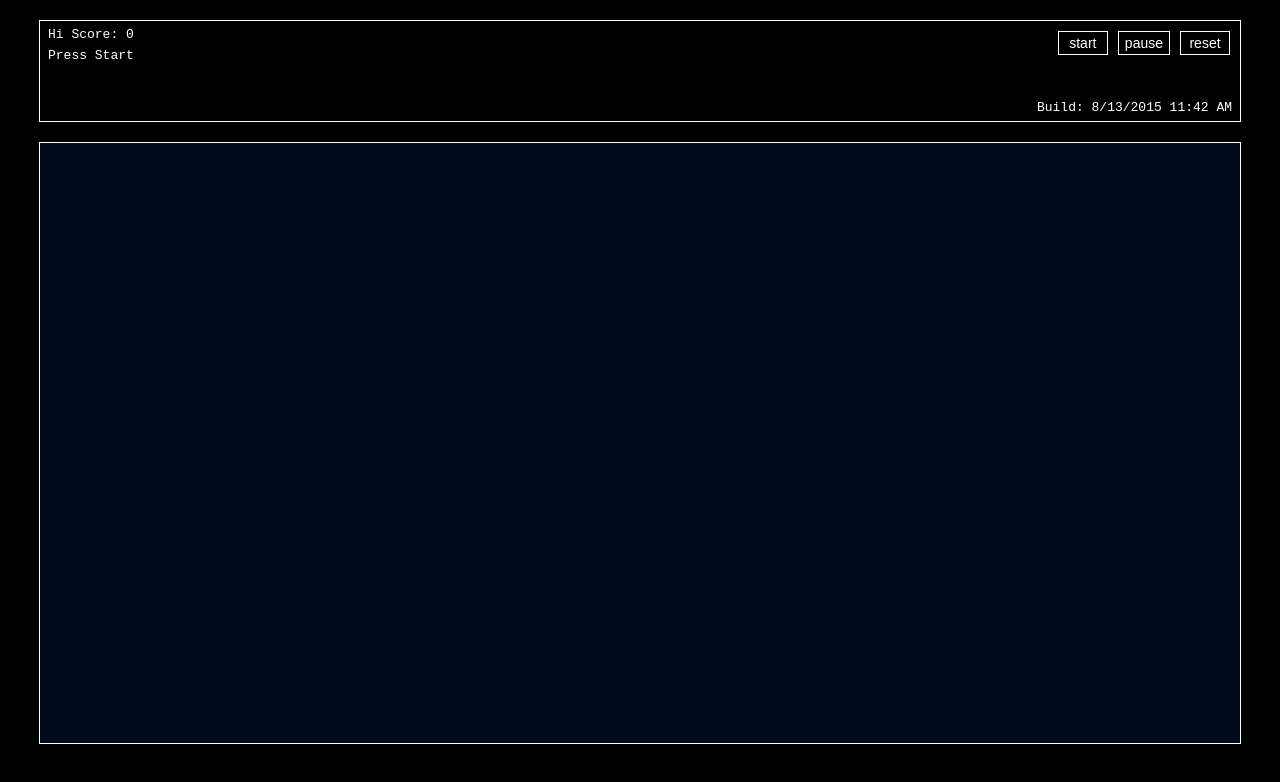
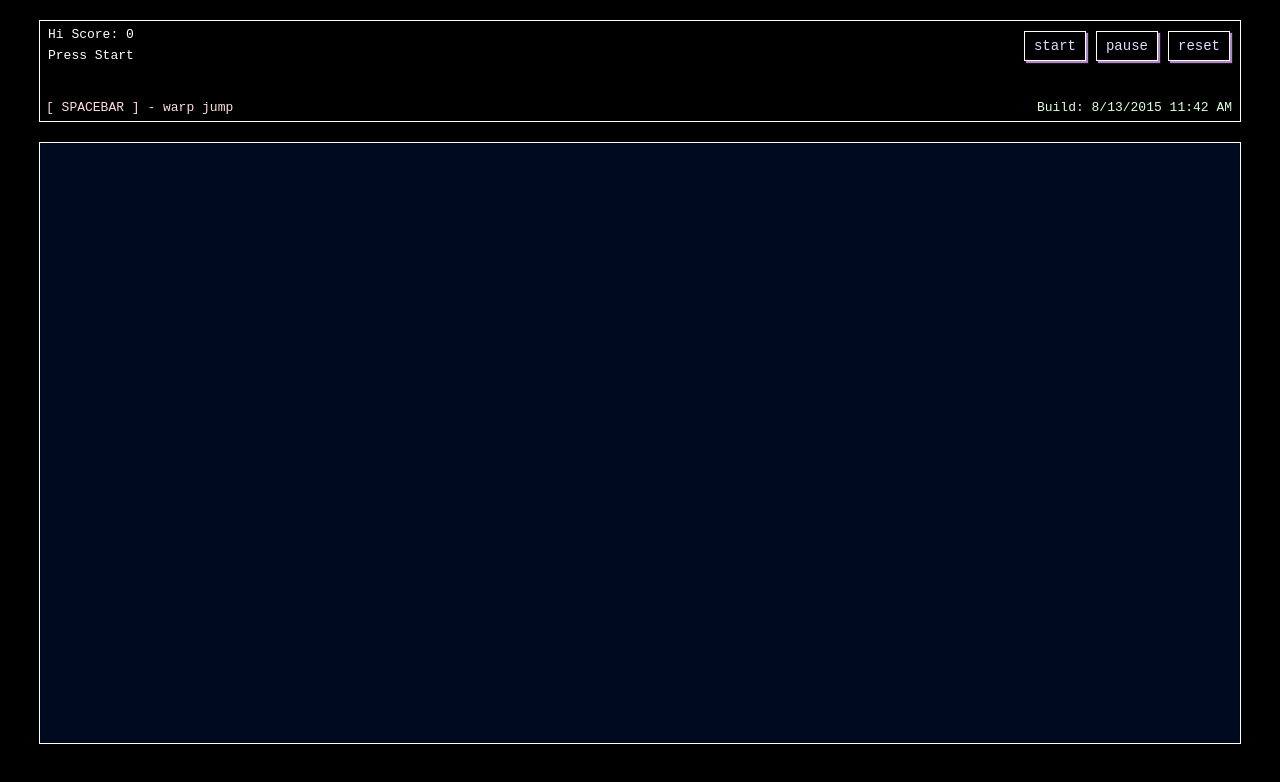
Before and after one commit to bytegames/bytes, a plain HTML site: page index.html in a window 1280 px wide. Drawn offline with Linux system fonts and the light colour scheme.

Commit message:
Updated header graphics

```diff
--- a/index.html
+++ b/index.html
@@ -11,6 +11,7 @@
         <button id="reset">reset</button>
         <button id="pause">pause</button>
         <button id="start">start</button>
+        <aside>[ SPACEBAR ] - warp jump</aside>
         <div id="score"></div>
         <div id="lives"></div>
         <span id="build"></span>
--- a/style.css
+++ b/style.css
@@ -2,7 +2,8 @@ body {
      margin: 0;
      color: white;
      background-color: black;
-     font-family: monospace;
+     font-family: 'Courier New', Courier, monospace;
+     font-size: 13px;
 }
 
 header {
@@ -21,13 +22,30 @@ header button {
     margin-right: 10px;
     margin-top: 10px;
     display: block;
-    height: 24px;
+    height: 30px;
     min-width: 50px;
     font-size: 14px;
     font-weight: 300;
-    color: white;
+    padding: 3px 9px;
+    color: #DDDDFF;
     background: none;
     border: 1px solid white;
+    box-shadow: 2px 2px 1px  rgb(177, 135, 201);
+    font-family: 'Courier New', Courier, monospace
+}
+
+header button:active {
+    box-shadow: none;
+    margin-right: 9px;
+    margin-top: 11px;
+    box-shadow: -1px -1px 1px  rgb(76, 61, 85);
+}
+
+header aside {
+    position: absolute;
+    bottom: 6px;
+    left: 6px;
+    color: #FFDDDD;
 }
 
 header div {
@@ -41,6 +59,7 @@ header span {
     position: absolute;
     right: 8px;
     bottom: 6px;
+    color: #DDFFDD
 }
 
 canvas {
```
Also changed, not shown: 1 other file.
